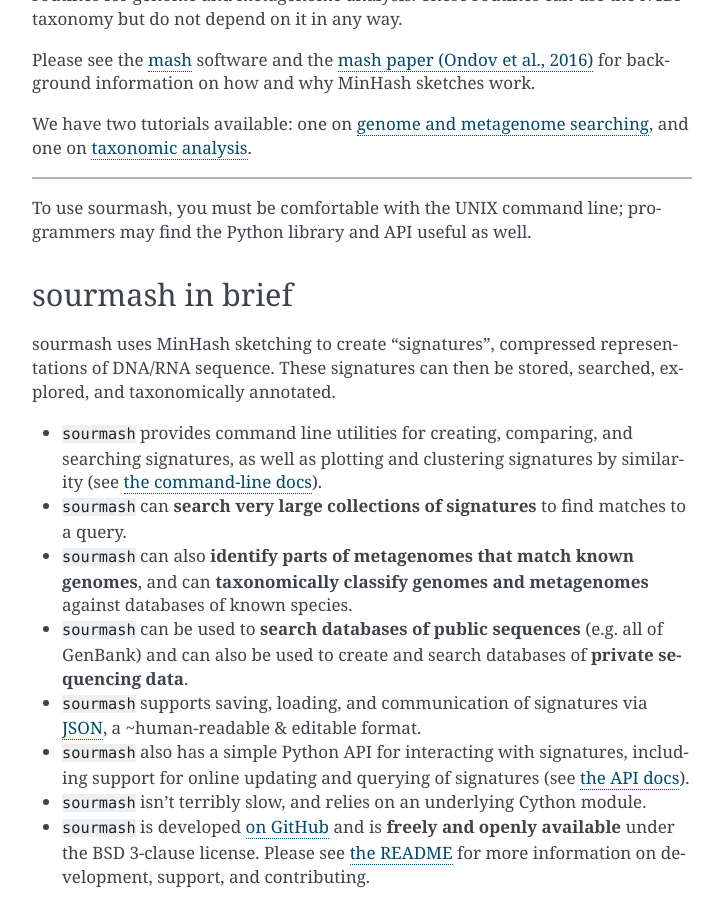
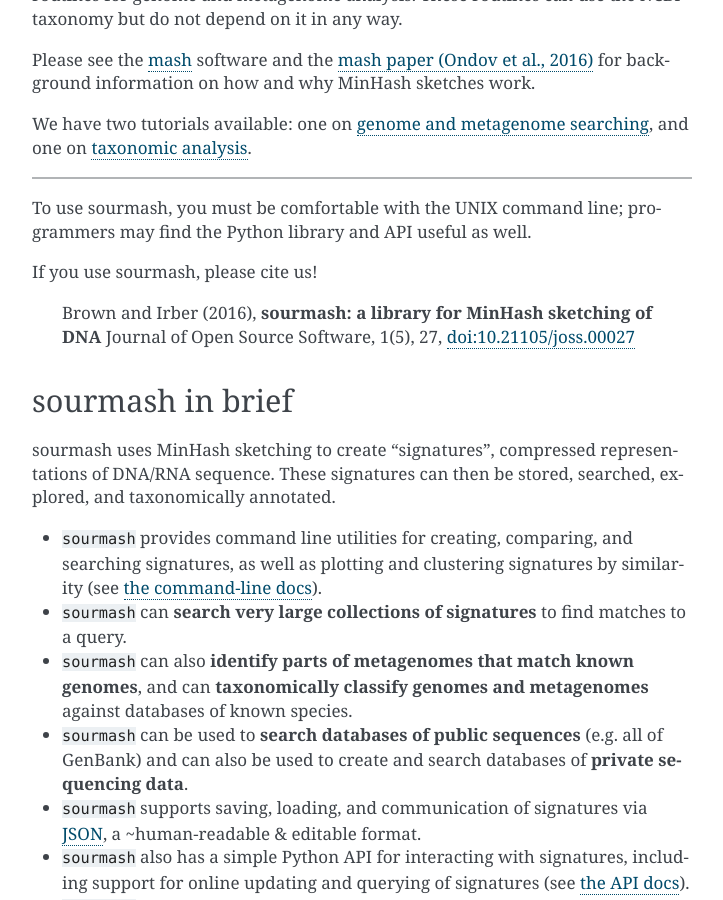
Before and after one commit to sourmash-bio/sourmash, a Sphinx documentation site: the page built from doc/index.rst, in a window 1280 px wide and 900 px high, scrolled down 497 px. Shown: the whole window, without its empty margins (388-1111 px from the left). Built offline with Sphinx 7.4.7, drawn with Linux system fonts in a browser that asks for light colours; pages that are not in the unit, such as notebooks, are missing from menus.

Commit message:
update docs

```diff
--- a/doc/index.rst
+++ b/doc/index.rst
@@ -32,6 +32,12 @@
 
 To use sourmash, you must be comfortable with the UNIX command line;
 programmers may find the Python library and API useful as well.
+
+If you use sourmash, please cite us!
+
+   Brown and Irber (2016),
+   **sourmash: a library for MinHash sketching of DNA**
+   Journal of Open Source Software, 1(5), 27, `doi:10.21105/joss.00027 <https://joss.theoj.org/papers/3d793c6e7db683bee7c03377a4a7f3c9>`__
 
 sourmash in brief
 -----------------
```
Also changed, not shown: 1 other file.
